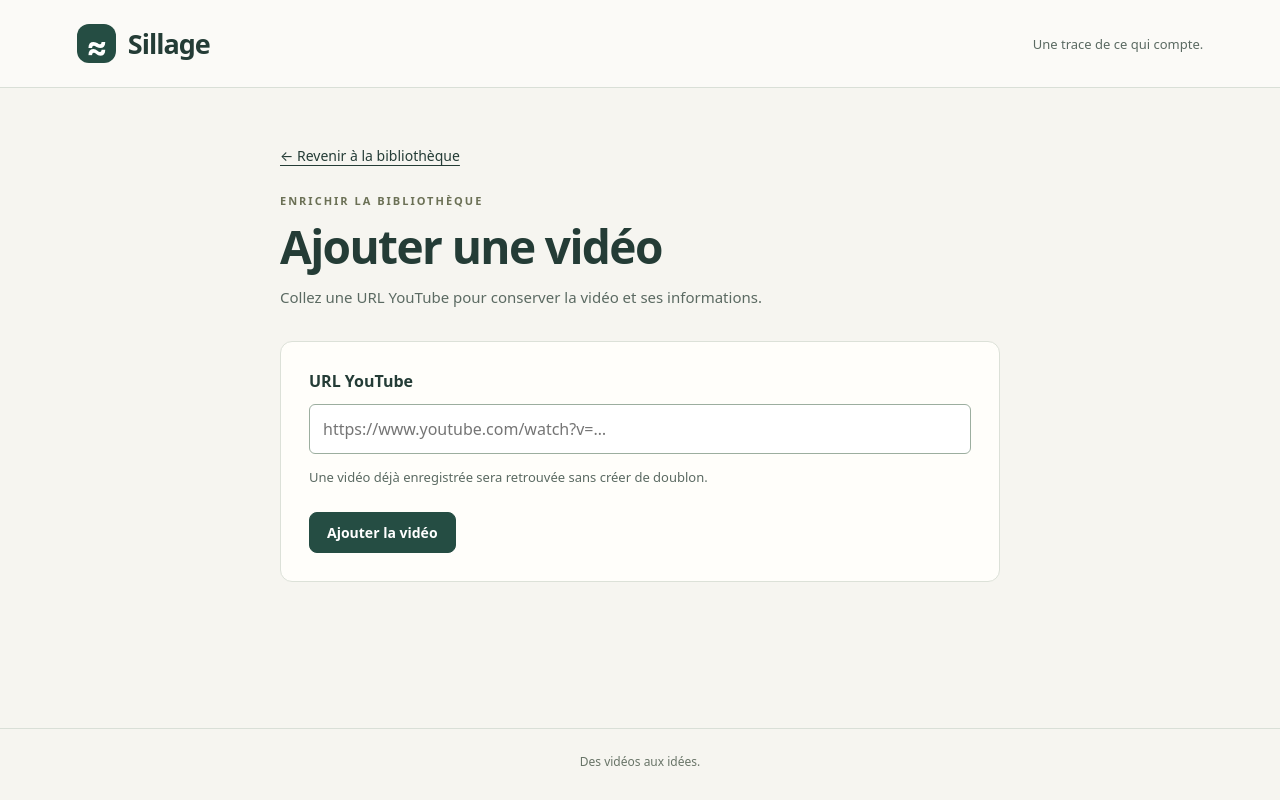
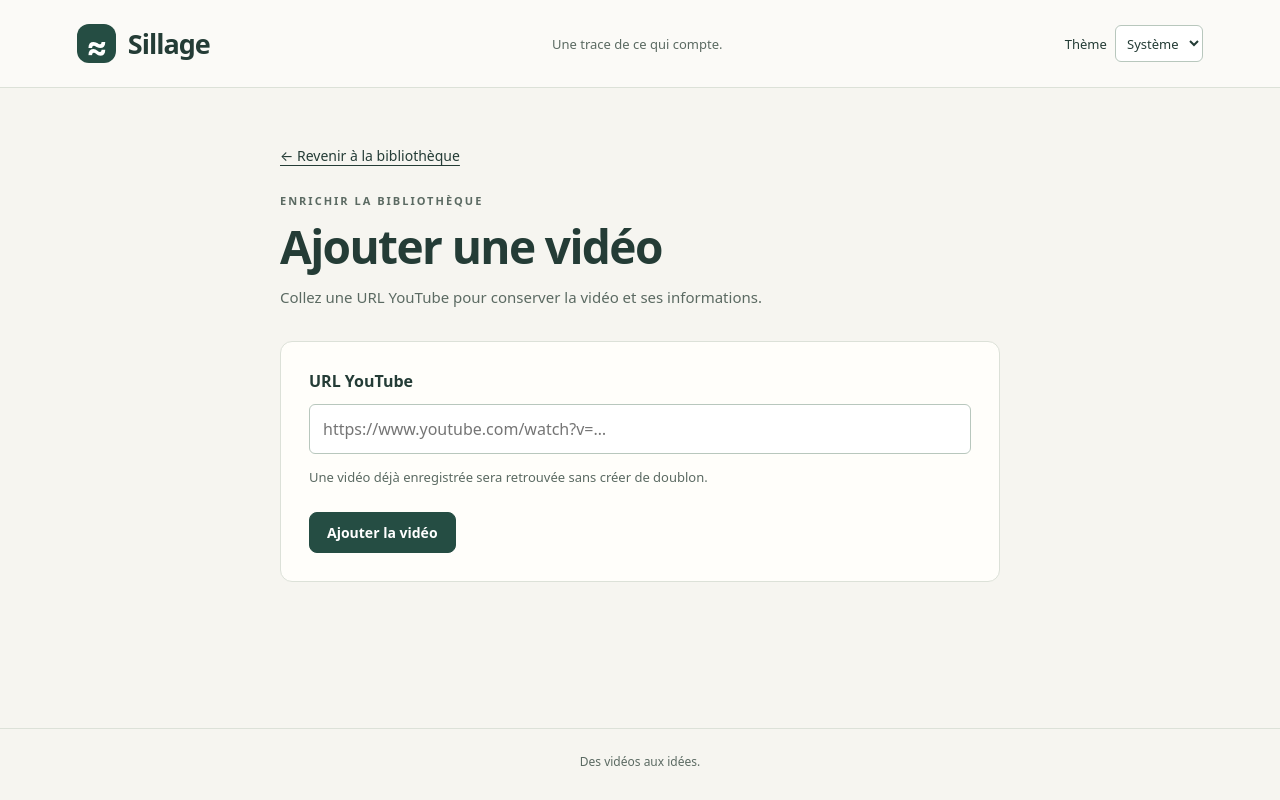
Before and after one commit to patrickbrouhard/sillage, a React (Vite) app in the folder web/: page /videos/new in a window 1280 px wide. Built offline with nearby package versions, Linux system fonts and the light colour scheme.

Commit message:
feat: ajoute les thèmes clair sombre et système

```diff
--- a/web/index.html
+++ b/web/index.html
@@ -3,7 +3,7 @@
   <head>
     <meta charset="UTF-8" />
     <meta name="viewport" content="width=device-width, initial-scale=1.0" />
-    <meta name="theme-color" content="#f6f5f0" />
+    <script src="/theme.js"></script>
     <title>Bibliothèque · Sillage</title>
   </head>
   <body>
--- /dev/null
+++ b/web/public/theme.js
@@ -0,0 +1,8 @@
+// Appliquer le choix avant le premier rendu évite un éclair clair au rechargement.
+// Le CSS suit lui-même le système, sans abonnement JavaScript ni remontage React.
+try {
+  const saved = localStorage.getItem('sillage.theme')
+  document.documentElement.dataset.theme = ['light', 'dark'].includes(saved) ? saved : 'system'
+} catch {
+  document.documentElement.dataset.theme = 'system'
+}
--- a/web/src/App.tsx
+++ b/web/src/App.tsx
@@ -3,6 +3,7 @@ import { Link, Route, Routes, useLocation } from 'react-router'
 import { Library } from './Library'
 import { AddVideo } from './AddVideo'
 import { VideoPage } from './VideoPage'
+import { ThemeSelector } from './ThemeSelector'
 
 /** Assemble les pages sans déplacer l'état des acquisitions dans un store global. */
 export function App() {
@@ -23,6 +24,7 @@ export function App() {
           <span className="brand-mark" aria-hidden="true">≈</span>Sillage
         </Link>
         <span className="header-caption">Une trace de ce qui compte.</span>
+        <ThemeSelector />
       </header>
       <main id="main" ref={main} tabIndex={-1}>
         <Routes>
--- /dev/null
+++ b/web/src/ThemeSelector.tsx
@@ -0,0 +1,22 @@
+import { useState } from 'react'
+
+/** Préférence d'affichage locale ; les variables CSS préservent les sessions montées. */
+export function ThemeSelector() {
+  const [theme, setTheme] = useState(() => document.documentElement.dataset.theme ?? 'system')
+
+  function changeTheme(value: string) {
+    document.documentElement.dataset.theme = value
+    setTheme(value)
+    // Un navigateur qui refuse le stockage doit quand même permettre le changement.
+    try { localStorage.setItem('sillage.theme', value) } catch { /* Choix limité à la page courante. */ }
+  }
+
+  return <div className="theme-selector">
+    <label htmlFor="display-theme">Thème</label>
+    <select id="display-theme" value={theme} onChange={event => changeTheme(event.target.value)}>
+      <option value="light">Clair</option>
+      <option value="dark">Sombre</option>
+      <option value="system">Système</option>
+    </select>
+  </div>
+}
--- a/web/src/style.css
+++ b/web/src/style.css
@@ -1,7 +1,26 @@
 :root {
+  color-scheme: light dark;
+  --text: light-dark(#243c36, #dee9e3);
+  --page: light-dark(#f6f5f0, #141c19);
+  --surface: light-dark(#fffefa, #1c2823);
+  --header: light-dark(#fbfaf7, #18221e);
+  --input: light-dark(#ffffff, #131e19);
+  --muted: light-dark(#5b6a62, #acbdb2);
+  --border: light-dark(#b8c7bd, #53685b);
+  --subtle: light-dark(#dce1d8, #384c40);
+  --hover: light-dark(#e9eee7, #2d4035);
+  --tag: light-dark(#eef1e7, #293b2e);
+  --accent: light-dark(#254d43, #254d43);
+  --accent-hover: light-dark(#173b31, #326352);
+  --focus: light-dark(#a35428, #edb589);
+  --error: light-dark(#783b22, #ffc3aa);
+  --error-border: light-dark(#c19882, #cc947b);
+  --label: light-dark(#7d5436, #dfb88e);
+  --selection: light-dark(#c9ded3, #3c6753);
+  --syntax: light-dark(#284b3e, #b4d8c8);
   font-family: system-ui, -apple-system, BlinkMacSystemFont, "Segoe UI", sans-serif;
-  color: #243c36;
-  background: #f6f5f0;
+  color: var(--text);
+  background: var(--page);
   font-synthesis: none;
   text-rendering: optimizeLegibility;
   -webkit-font-smoothing: antialiased;
@@ -11,44 +30,44 @@ body { margin: 0; min-width: 320px; }
 a { color: inherit; }
 button, a { -webkit-tap-highlight-color: transparent; }
 button { font: inherit; }
-:focus-visible { outline: 3px solid #a35428; outline-offset: 4px; }
+:focus-visible { outline: 3px solid var(--focus); outline-offset: 4px; }
 .site-header {
   min-height: 88px; padding: 20px max(6vw, 24px);
   display: flex; align-items: center; justify-content: space-between;
-  border-bottom: 1px solid #d9dfd7; background: #fbfaf7;
+  border-bottom: 1px solid var(--subtle); background: var(--header);
 }
 .brand { display: flex; align-items: center; gap: 12px; font-size: 27px; font-weight: 750; text-decoration: none; letter-spacing: -1px; }
-.brand-mark { display: grid; place-items: center; background: #254d43; color: #fff; width: 39px; height: 39px; border-radius: 12px; font-size: 32px; }
-.header-caption { font-size: 13px; color: #5b6a62; }
+.brand-mark { display: grid; place-items: center; background: var(--accent); color: #fff; width: 39px; height: 39px; border-radius: 12px; font-size: 32px; }
+.header-caption { font-size: 13px; color: var(--muted); }
 main { max-width: 1400px; margin: 0 auto; padding: 56px max(6vw, 24px) 64px; min-height: calc(100vh - 160px); }
 .page-heading { display: flex; justify-content: space-between; align-items: center; gap: 24px; margin-bottom: 36px; }
-.eyebrow { color: #6b7055; font-size: 11px; font-weight: 700; letter-spacing: 2px; margin: 0 0 12px; }
+.eyebrow { color: var(--muted); font-size: 11px; font-weight: 700; letter-spacing: 2px; margin: 0 0 12px; }
 h1 { font-size: clamp(32px, 4vw, 46px); line-height: 1.15; letter-spacing: -1.6px; margin: 0 0 12px; font-weight: 650; }
-.intro { color: #5b6a62; font-size: 15px; line-height: 1.6; margin: 0; }
-.button { display: inline-block; border: 1px solid #b8c7bd; border-radius: 8px; background: #fffefa; color: #284b3e; padding: 10px 17px; font-size: 14px; font-weight: 600; cursor: pointer; text-decoration: none; }
-.button:hover { background: #e9eee7; }
+.intro { color: var(--muted); font-size: 15px; line-height: 1.6; margin: 0; }
+.button { display: inline-block; border: 1px solid var(--border); border-radius: 8px; background: var(--surface); color: var(--text); padding: 10px 17px; font-size: 14px; font-weight: 600; cursor: pointer; text-decoration: none; }
+.button:hover { background: var(--hover); }
 .button:disabled { opacity: .55; cursor: wait; }
-.library-count { font-size: 13px; color: #607066; border-top: 1px solid #d9dfd7; padding-top: 20px; margin-bottom: 22px; }
+.library-count { font-size: 13px; color: var(--muted); border-top: 1px solid var(--subtle); padding-top: 20px; margin-bottom: 22px; }
 .video-grid { display: grid; grid-template-columns: repeat(auto-fill, minmax(min(100%, 270px), 1fr)); gap: 26px; align-items: start; }
-.video-card { overflow: hidden; border: 1px solid #dce1d8; border-radius: 12px; background: #fffefa; }
-.thumbnail { position: relative; aspect-ratio: 16 / 9; background: #e6ebe2; overflow: hidden; }
+.video-card { overflow: hidden; border: 1px solid var(--subtle); border-radius: 12px; background: var(--surface); }
+.thumbnail { position: relative; aspect-ratio: 16 / 9; background: var(--tag); overflow: hidden; }
 .thumbnail img { width: 100%; height: 100%; object-fit: cover; display: block; }
-.thumbnail-placeholder { height: 100%; display: flex; flex-direction: column; justify-content: center; align-items: center; gap: 8px; color: #59715f; font-size: 12px; }
+.thumbnail-placeholder { height: 100%; display: flex; flex-direction: column; justify-content: center; align-items: center; gap: 8px; color: var(--muted); font-size: 12px; }
 .placeholder-mark { font-size: 42px; line-height: 1; font-weight: 300; }
 .duration { position: absolute; bottom: 10px; right: 10px; padding: 3px 7px; background: #20392ee8; color: white; font-size: 12px; border-radius: 4px; font-variant-numeric: tabular-nums; }
 .card-content { padding: 20px; }
-.source-label { color: #7d5436; font-size: 10px; text-transform: uppercase; letter-spacing: 1.3px; font-weight: 750; margin: 0 0 9px; }
+.source-label { color: var(--label); font-size: 10px; text-transform: uppercase; letter-spacing: 1.3px; font-weight: 750; margin: 0 0 9px; }
 .video-card h2 { font-size: 17px; line-height: 1.45; margin: 0 0 10px; font-weight: 650; overflow-wrap: anywhere; }
-.publisher { color: #5f6c61; font-size: 12px; line-height: 1.5; margin: 0 0 19px; overflow-wrap: anywhere; }
+.publisher { color: var(--muted); font-size: 12px; line-height: 1.5; margin: 0 0 19px; overflow-wrap: anywhere; }
 .tags { display: flex; flex-wrap: wrap; gap: 6px; padding: 0; list-style: none; margin: 0; }
-.tags li { padding: 4px 9px; background: #eef1e7; color: #536342; border-radius: 5px; font-size: 11px; overflow-wrap: anywhere; max-width: 100%; }
-.no-tags { color: #667064; font-size: 11px; margin: 0; }
-.state-panel { border: 1px solid #dce1d8; border-radius: 12px; background: #fffefa; padding: 48px 28px; text-align: center; line-height: 1.6; }
+.tags li { padding: 4px 9px; background: var(--tag); color: var(--muted); border-radius: 5px; font-size: 11px; overflow-wrap: anywhere; max-width: 100%; }
+.no-tags { color: var(--muted); font-size: 11px; margin: 0; }
+.state-panel { border: 1px solid var(--subtle); border-radius: 12px; background: var(--surface); padding: 48px 28px; text-align: center; line-height: 1.6; }
 .state-panel h2 { font-size: 21px; margin-top: 0; }
-.state-panel p { color: #5b6a62; }
-.error { border-color: #d1a892; }
-footer { text-align: center; color: #687467; font-size: 12px; padding: 24px; border-top: 1px solid #d9dfd7; }
-.skip-link { position: absolute; left: 20px; top: -100px; padding: 12px; background: white; z-index: 2; }
+.state-panel p { color: var(--muted); }
+.error { border-color: var(--error-border); }
+footer { text-align: center; color: var(--muted); font-size: 12px; padding: 24px; border-top: 1px solid var(--subtle); }
+.skip-link { position: absolute; left: 20px; top: -100px; padding: 12px; background: var(--input); z-index: 2; }
 .skip-link:focus { top: 12px; }
 @media (max-width: 600px) {
   .header-caption { display: none; }
@@ -57,31 +76,31 @@ footer { text-align: center; color: #687467; font-size: 12px; padding: 24px; bor
 }
 
 .page-actions { display: flex; gap: 10px; flex-wrap: wrap; flex-shrink: 0; }
-.primary { background: #254d43; border-color: #254d43; color: #fff; }
-.primary:hover { background: #173b31; }
+.primary { background: var(--accent); border-color: var(--accent); color: #fff; }
+.primary:hover { background: var(--accent-hover); }
 .card-link { display: block; text-decoration: none; border-radius: inherit; }
 .card-link:hover h2 { text-decoration: underline; text-underline-offset: 3px; }
 .card-link:focus-visible { outline-offset: -3px; }
 .back-link { display: inline-block; margin-bottom: 28px; font-size: 14px; text-underline-offset: 4px; }
 .narrow-page { max-width: 720px; margin: auto; }
-.add-form { margin-top: 32px; padding: 28px; border: 1px solid #dce1d8; border-radius: 12px; background: #fffefa; }
+.add-form { margin-top: 32px; padding: 28px; border: 1px solid var(--subtle); border-radius: 12px; background: var(--surface); }
 .add-form label { display: block; font-weight: 650; margin-bottom: 12px; }
-.add-form input { display: block; width: 100%; min-width: 0; padding: 13px; border: 1px solid #9cae9f; border-radius: 6px; background: white; font: inherit; color: inherit; }
-.add-form input:disabled { background: #eef1e7; }
-.add-form p { font-size: 13px; color: #5b6a62; line-height: 1.6; margin-bottom: 24px; }
-.notice { padding: 22px; margin-top: 24px; border: 1px solid #c7d6c8; border-radius: 10px; background: #fffefa; line-height: 1.6; }
-.notice.error { border-color: #c19882; color: #783b22; }
+.add-form input { display: block; width: 100%; min-width: 0; padding: 13px; border: 1px solid var(--border); border-radius: 6px; background: var(--input); font: inherit; color: inherit; }
+.add-form input:disabled { background: var(--tag); }
+.add-form p { font-size: 13px; color: var(--muted); line-height: 1.6; margin-bottom: 24px; }
+.notice { padding: 22px; margin-top: 24px; border: 1px solid var(--border); border-radius: 10px; background: var(--surface); line-height: 1.6; }
+.notice.error { border-color: var(--error-border); color: var(--error); }
 .success p { margin-top: 0; }
 .video-title { max-width: 980px; overflow-wrap: anywhere; }
-.muted { color: #5b6a62; font-size: 14px; line-height: 1.6; }
+.muted { color: var(--muted); font-size: 14px; line-height: 1.6; }
 .detail-tags { margin: 22px 0 32px; }
-.source-section { margin-top: 28px; padding: 28px; border: 1px solid #dce1d8; border-radius: 12px; background: #fffefa; }
+.source-section { margin-top: 28px; padding: 28px; border: 1px solid var(--subtle); border-radius: 12px; background: var(--surface); }
 .source-section h2 { font-size: 17px; margin: 0 0 24px; }
 .source-section h3 { font-size: 16px; line-height: 1.5; margin: 0 0 16px; overflow-wrap: anywhere; }
 .source-overview { display: grid; grid-template-columns: minmax(0, 320px) minmax(0, 1fr); align-items: start; gap: 28px; margin-bottom: 30px; }
 .source-overview .thumbnail { border-radius: 8px; }
 .metadata { margin: 0 0 24px; }
-.metadata dt { color: #5b6a62; font-size: 12px; margin: 14px 0 4px; }
+.metadata dt { color: var(--muted); font-size: 12px; margin: 14px 0 4px; }
 .metadata dd { margin: 0; overflow-wrap: anywhere; }
 .description { white-space: pre-wrap; overflow-wrap: anywhere; line-height: 1.7; margin-bottom: 0; }
 .sr-only { position: absolute; width: 1px; height: 1px; padding: 0; margin: -1px; overflow: hidden; clip-path: inset(50%); white-space: nowrap; border: 0; }
@@ -103,53 +122,53 @@ summary { cursor: pointer; font-weight: 650; padding: 10px 0; }
 .library-filter { margin-bottom: 24px; }
 .library-filter label, .tag-editor label { display: block; font-weight: 650; margin-bottom: 8px; }
 .library-filter select, .tag-editor input {
-  font: inherit; color: inherit; border: 1px solid #9cae9f; border-radius: 6px;
-  padding: 12px; background: white; max-width: 100%; min-width: 0;
+  font: inherit; color: inherit; border: 1px solid var(--border); border-radius: 6px;
+  padding: 12px; background: var(--input); max-width: 100%; min-width: 0;
 }
 .library-filter select { width: 320px; }
 .active-filter { display: flex; align-items: center; flex-wrap: wrap; gap: 14px; margin-top: 14px; overflow-wrap: anywhere; }
-.tag-dialog { width: min(620px, calc(100% - 32px)); max-height: calc(100dvh - 48px); padding: 24px; border: 1px solid #b8c7bd; border-radius: 14px; color: #24392c; background: #fffefa; }
+.tag-dialog { width: min(620px, calc(100% - 32px)); max-height: calc(100dvh - 48px); padding: 24px; border: 1px solid var(--border); border-radius: 14px; color: var(--text); background: var(--surface); }
 .tag-dialog::backdrop { background: #172c2599; }
 .dialog-heading { display: flex; align-items: center; justify-content: space-between; gap: 16px; }
 .dialog-heading h2 { margin: 0; font-size: 22px; }
 .tag-associations { list-style: none; padding: 0; display: grid; gap: 8px; }
-.tag-associations li { display: flex; align-items: center; justify-content: space-between; gap: 12px; padding: 8px 12px; background: #eef1e7; border-radius: 6px; }
+.tag-associations li { display: flex; align-items: center; justify-content: space-between; gap: 12px; padding: 8px 12px; background: var(--tag); border-radius: 6px; }
 .tag-associations span { overflow-wrap: anywhere; min-width: 0; }
 .tag-associations button { flex-shrink: 0; }
 .tag-editor form { margin: 24px 0; }
 .tag-editor input { width: 100%; }
 .tag-combobox { margin-bottom: 12px; }
-.tag-options { list-style: none; margin: 4px 0 0; padding: 4px; max-height: 200px; overflow: auto; border: 1px solid #9cae9f; border-radius: 6px; }
+.tag-options { list-style: none; margin: 4px 0 0; padding: 4px; max-height: 200px; overflow: auto; border: 1px solid var(--border); border-radius: 6px; }
 .tag-options li { padding: 12px; cursor: pointer; overflow-wrap: anywhere; }
-.tag-options li:hover, .tag-options [aria-selected="true"] { background: #e5eddf; outline: 1px solid #7f987d; border-radius: 4px; }
+.tag-options li:hover, .tag-options [aria-selected="true"] { background: var(--hover); outline: 1px solid var(--border); border-radius: 4px; }
 .tag-editor .primary { max-width: 100%; overflow-wrap: anywhere; }
 @media (max-width: 600px) {
   .tag-dialog { padding: 18px; }
 }
 
 .video-note { margin: 2rem 0; }
-.markdown-editor { border: 1px solid var(--border, #bbb); border-radius: .5rem; margin: 1rem 0; background: white; color: #222; }
+.markdown-editor { border: 1px solid var(--border); border-radius: .5rem; margin: 1rem 0; background: var(--input); color: var(--text); }
 .markdown-editor .cm-content { min-height: 16rem; padding: 1rem; }
-.markdown-editor .cm-focused { outline: 2px solid #36665b; }
+.markdown-editor .cm-focused { outline: 2px solid var(--focus); }
 
 .note-toolbar { display: flex; flex-wrap: wrap; gap: .5rem; }
-.note-toolbar [aria-pressed=true] { outline: 2px solid #36665b; }
+.note-toolbar [aria-pressed=true] { outline: 2px solid var(--focus); }
 .markdown-reading { min-height: 16rem; overflow-wrap: anywhere; padding: 1rem; }
 .markdown-reading img { max-width: 100%; }
 .markdown-reading pre { overflow-x: auto; }
 .markdown-reading table { border-collapse: collapse; display: block; overflow-x: auto; }
-.markdown-reading td, .markdown-reading th { border: 1px solid #aaa; padding: .4rem; }
+.markdown-reading td, .markdown-reading th { border: 1px solid var(--border); padding: .4rem; }
 
-.note-conflict { border: 1px solid #a64d30; border-radius: .5rem; padding: 1rem; }
+.note-conflict { border: 1px solid var(--error-border); border-radius: .5rem; padding: 1rem; }
 .note-conflict pre { white-space: pre-wrap; overflow-wrap: anywhere; max-height: 16rem; overflow: auto; }
-.note-navigation { max-width: min(32rem, 90vw); border-radius: .75rem; border: 1px solid #aaa; padding: 1.5rem; }
+.note-navigation { max-width: min(32rem, 90vw); border-radius: .75rem; border: 1px solid var(--border); padding: 1.5rem; }
 .note-navigation::backdrop { background: #0007; }
 
 .transcript-toolbar { display: flex; flex-wrap: wrap; gap: .5rem; align-items: center; }
 .transcript-toolbar select { font: inherit; padding: .5rem; color: inherit; }
 .transcript-block { display: grid; grid-template-columns: 4.5rem minmax(0, 1fr); gap: .75rem; margin: 1rem 0; }
 .transcript-block p { margin: 0; white-space: normal; overflow-wrap: anywhere; line-height: 1.6; }
-.transcript-time { font-variant-numeric: tabular-nums; color: #5b6a62; font-size: .85rem; padding-top: .2rem; }
+.transcript-time { font-variant-numeric: tabular-nums; color: var(--muted); font-size: .85rem; padding-top: .2rem; }
 .player-toolbar { display: flex; align-items: center; flex-wrap: wrap; gap: .75rem; }
 .player-toolbar h2 { margin-right: auto; }
 .player-toolbar a { font-size: .85rem; }
@@ -157,11 +176,11 @@ summary { cursor: pointer; font-weight: 650; padding: 10px 0; }
 .youtube-frame iframe { display: block; border: 0; width: 100%; height: 100%; min-height: 200px; }
 
 /* Un seul arbre React : la grille change les positions, jamais les sessions. */
-.work-source { color: #5b6a62; font-size: .85rem; overflow-wrap: anywhere; }
+.work-source { color: var(--muted); font-size: .85rem; overflow-wrap: anywhere; }
 .video-workspace { display: grid; gap: 1rem; }
 .video-workspace > * { min-width: 0; }
 .workspace-note, .video-player, .video-transcript {
-  padding: 1rem; border: 1px solid #dce1d8; border-radius: .75rem; background: #fffefa;
+  padding: 1rem; border: 1px solid var(--subtle); border-radius: .75rem; background: var(--surface);
 }
 .workspace-note .video-note { margin: 0; }
 .video-workspace h2 { font-size: 1.1rem; margin-top: 0; }
@@ -188,3 +207,17 @@ summary { cursor: pointer; font-weight: 650; padding: 10px 0; }
   .transcript-content { overflow: auto; min-height: 0; flex: 1; }
   .without-source { grid-template-rows: minmax(0, 1fr); grid-template-areas: "note player"; }
 }
+
+/* Le système reste dynamique ; une préférence explicite impose seulement color-scheme. */
+:root[data-theme="light"] { color-scheme: light; }
+:root[data-theme="dark"] { color-scheme: dark; }
+.site-header { gap: 16px; flex-wrap: wrap; }
+.theme-selector { display: flex; align-items: center; gap: .5rem; font-size: 13px; }
+.theme-selector select { font: inherit; padding: .45rem; border-radius: 6px; }
+select, input, textarea { background-color: var(--input); color: var(--text); border-color: var(--border); }
+::selection { background: var(--selection); color: var(--text); }
+.markdown-editor .cm-cursor { border-left-color: var(--text); }
+.markdown-editor .cm-selectionBackground { background: var(--selection) !important; }
+.markdown-reading pre, .markdown-reading code { background: var(--tag); }
+.markdown-reading pre { padding: .75rem; border-radius: .4rem; }
+.note-navigation { background: var(--surface); color: var(--text); }
```
Also changed, not shown: web/src/MarkdownEditor.tsx (+9 -2 lines), 4 other files (tests, documents, lock files or other folders).
